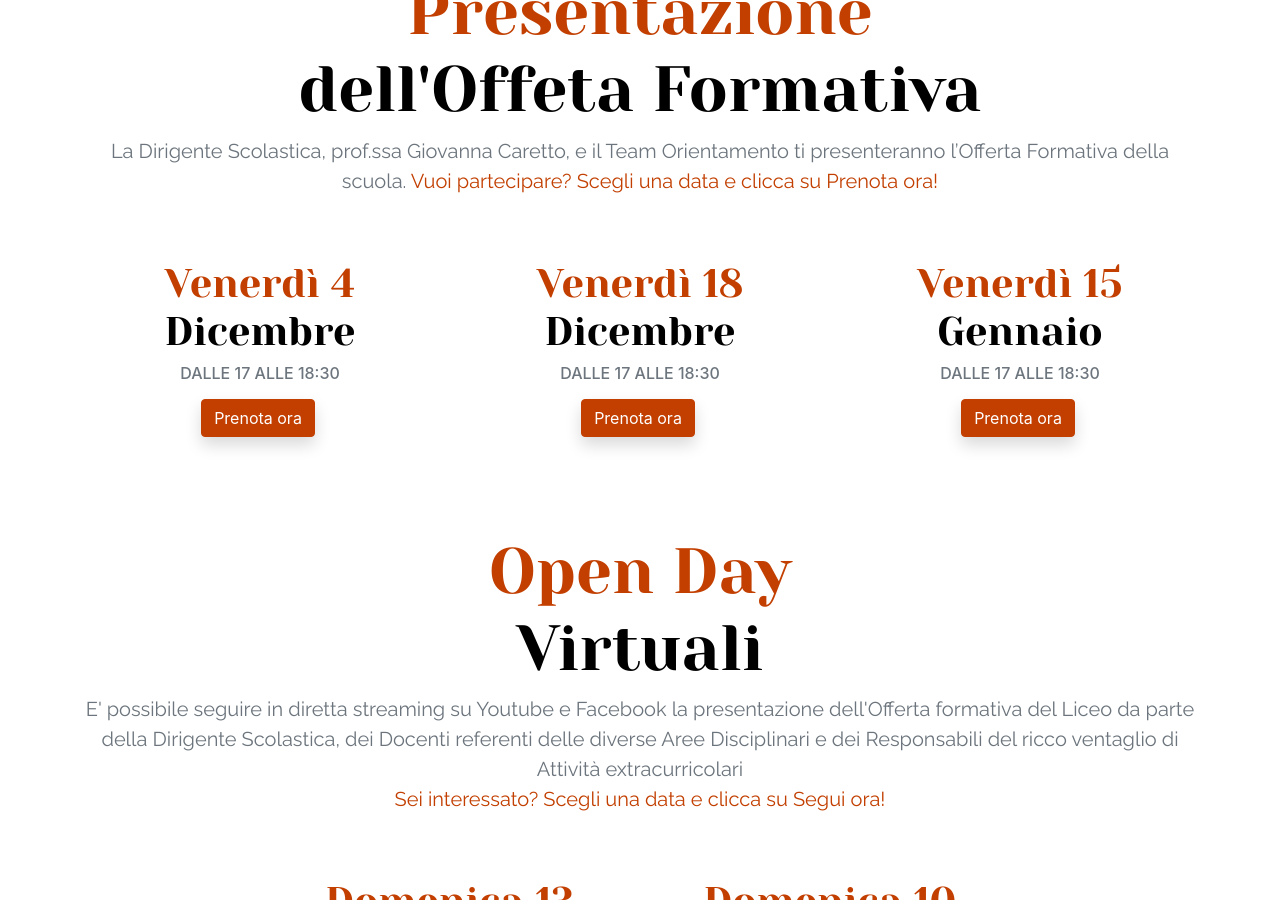
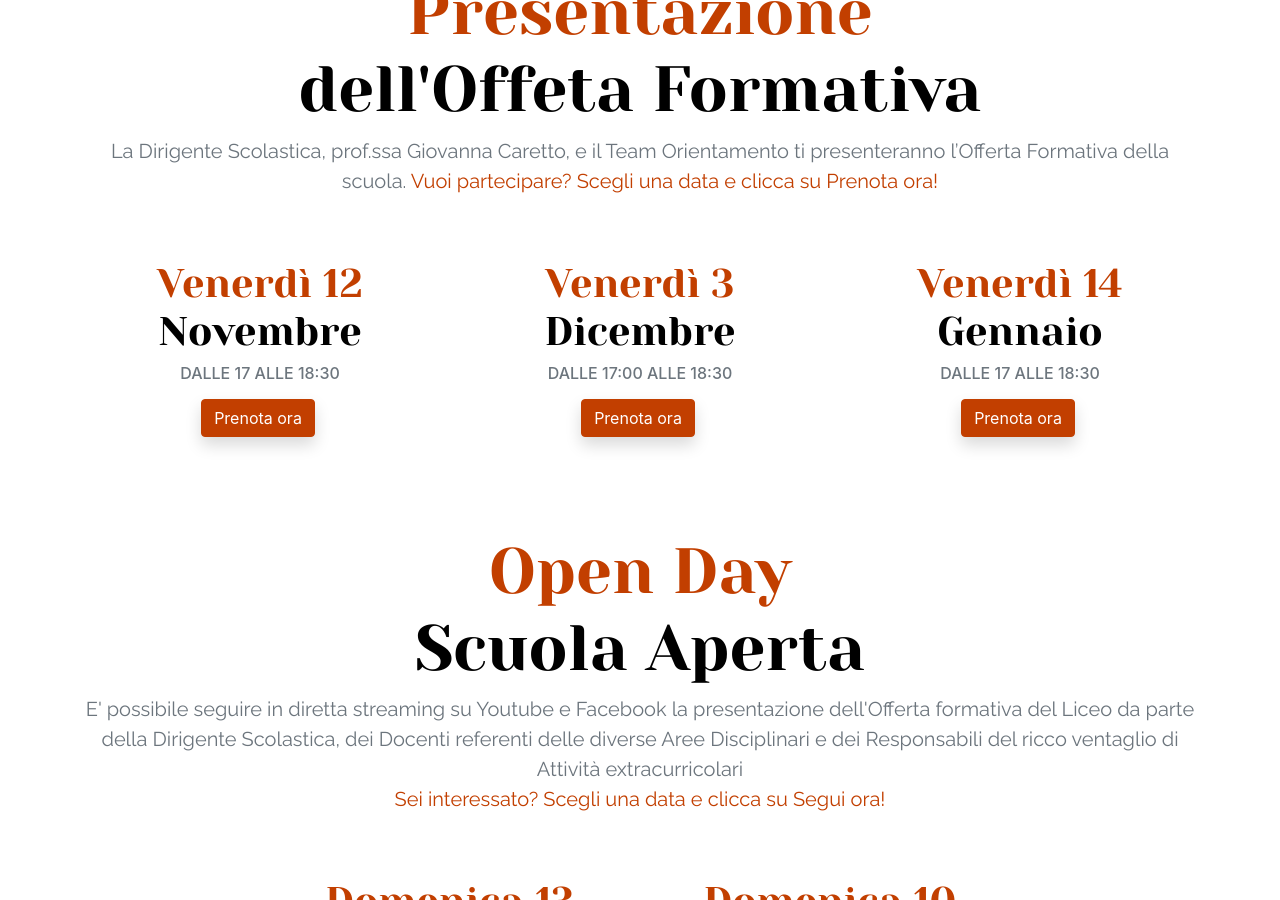
Before and after one commit to PiervitoCreanza/orientamento.liceodegiorgi.edu.it, a Jekyll site: the page built from incontri.html, in a window 1280 px wide and 900 px high, scrolled down 974 px. Built offline with Jekyll 4.4.1, drawn with Linux system fonts in a browser that asks for light colours.

Commit message:
Updated '_data/incontri.json' via CloudCannon

```diff
--- a/_data/incontri.json
+++ b/_data/incontri.json
@@ -9,19 +9,19 @@
 			"sottotitolo": "La Dirigente Scolastica, prof.ssa Giovanna Caretto, e il Team Orientamento ti presenteranno l’Offerta Formativa della scuola. <span class='text-red'>Vuoi partecipare? Scegli una data e clicca su Prenota ora!</span>",
 			"date": [
 				{
-                    "giorno": "Venerdì 4",
-                    "mese": "Dicembre",
+					"giorno": "Venerdì 12",
+					"mese": "Novembre",
 					"orario": "Dalle 17 alle 18:30",
 					"url": "https://docs.google.com/forms/d/1I3vfLLJZ2AlOTJLeYy69x2-BnqnUWXfFhszV86pL2eI/edit?usp=sharing_eip&ts=5f9b3fe3"
 				},
 				{
-                    "giorno": "Venerdì 18",
+					"giorno": "Venerdì 3",
 					"mese": "Dicembre",
-                    "orario": "Dalle 17 alle 18:30",
+					"orario": "Dalle 17:00 alle 18:30",
 					"url": "https://docs.google.com/forms/d/1JOjR7y3yfmQQO3MJmCc39f-82b0fgbkVpVkm7jO7Ors/edit?usp=sharing_eip&ts=5f9b4032"
 				},
 				{
-                    "giorno": "Venerdì 15",
+					"giorno": "Venerdì 14",
 					"mese": "Gennaio",
 					"orario": "Dalle 17 alle 18:30",
 					"url": "https://docs.google.com/forms/d/1vyaVCKdhA8iMbunt9c7W3332XXLOoNpsYT9vPl64n1o/edit?usp=sharing_eip&ts=5f9b4024"
@@ -29,7 +29,7 @@
 			]
 		},
 		{
-            "titolo": "<span class='text-red'>Open Day</span></br>Virtuali",
+			"titolo": "<span class='text-red'>Open Day</span></br>Scuola Aperta",
 			"sottotitolo": "E' possibile seguire in diretta streaming su Youtube e Facebook la presentazione dell'Offerta formativa del Liceo da parte della Dirigente Scolastica, dei Docenti referenti delle diverse Aree Disciplinari e dei Responsabili del ricco ventaglio di Attività extracurricolari <br> <span class='text-red'>Sei interessato? Scegli una data e clicca su Segui ora!</span></br>",
 			"date": [
 				{
```
Lines whose indentation alone changed are shown as unchanged.
